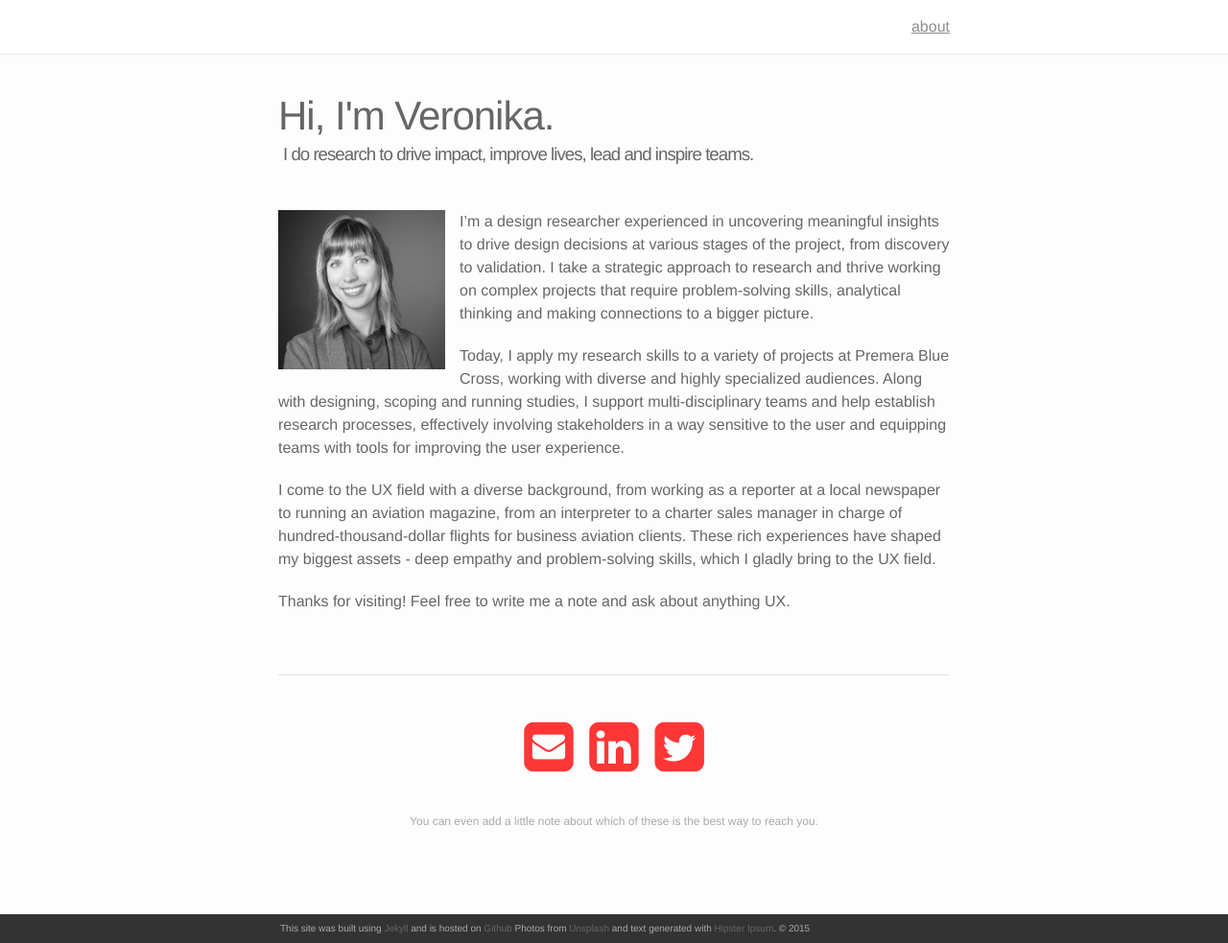
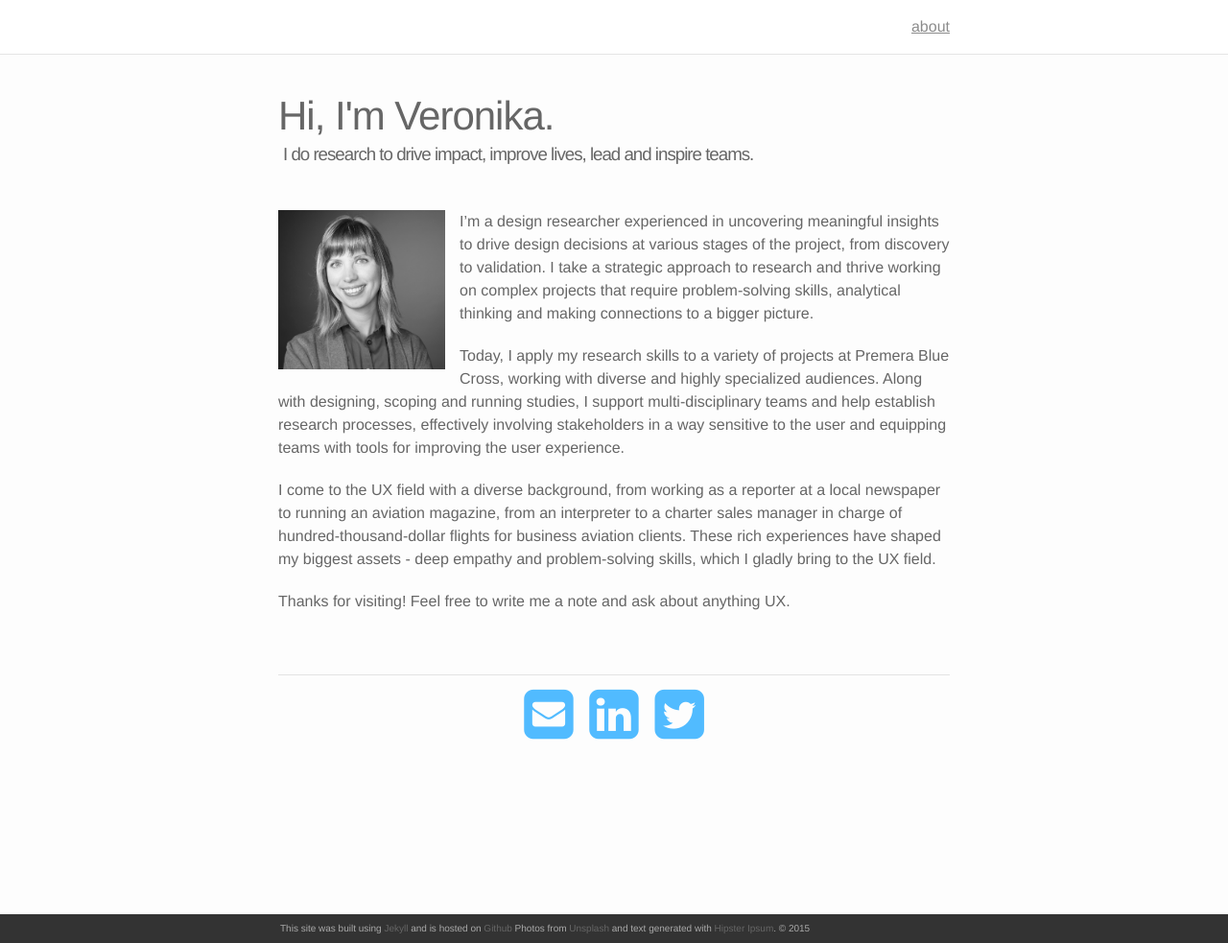
Before and after one commit to versipan/versipan.github.io, a Jekyll site: the page built from index.md, in a window 1280 px wide and 983 px high. Shown: the whole window at 96% size. Built offline with Jekyll 4.4.1, drawn with Linux system fonts in a browser that asks for light colours; nearby versions of some CDN libraries.

Commit message:
remove text under the external links (linkedin etc). Change color scheme to blue

```diff
--- a/_sass/_base.scss
+++ b/_sass/_base.scss
@@ -26,7 +26,7 @@
 /* COLORS  */
 $red:  #FF3636;
 $orange: #F29105;
-$blue: #2698BA;
+$blue: #51BBFF;
 $green: #11D68B;
 $lime_green: #B7D12A;
 $purple: #B509AC;
@@ -37,7 +37,7 @@
 $text-color:     #666;
 
 /* Set theme color *************************/
-$theme-color:   $red;
+$theme-color:   $blue;
 
 
 /************************************************************/
--- a/index.md
+++ b/index.md
@@ -19,15 +19,9 @@
 
 ____
 
-<br />
-
 
 <span class="contacticon center">
 	<a href="mailto:vero.sipeeva@gmail.com"><i class="fa fa-envelope-square"></i></a>
 	<a href="https://www.linkedin.com/in/vsipeeva/" target="_blank"><i class="fa fa-linkedin-square"></i></a>
 	<a href="https://twitter.com/uxvero" target="_blank"><i class="fa fa-twitter-square"></i></a>
 </span>
-
-<div class="col three caption">
-	You can even add a little note about which of these is the best way to reach you.
-</div>
```
